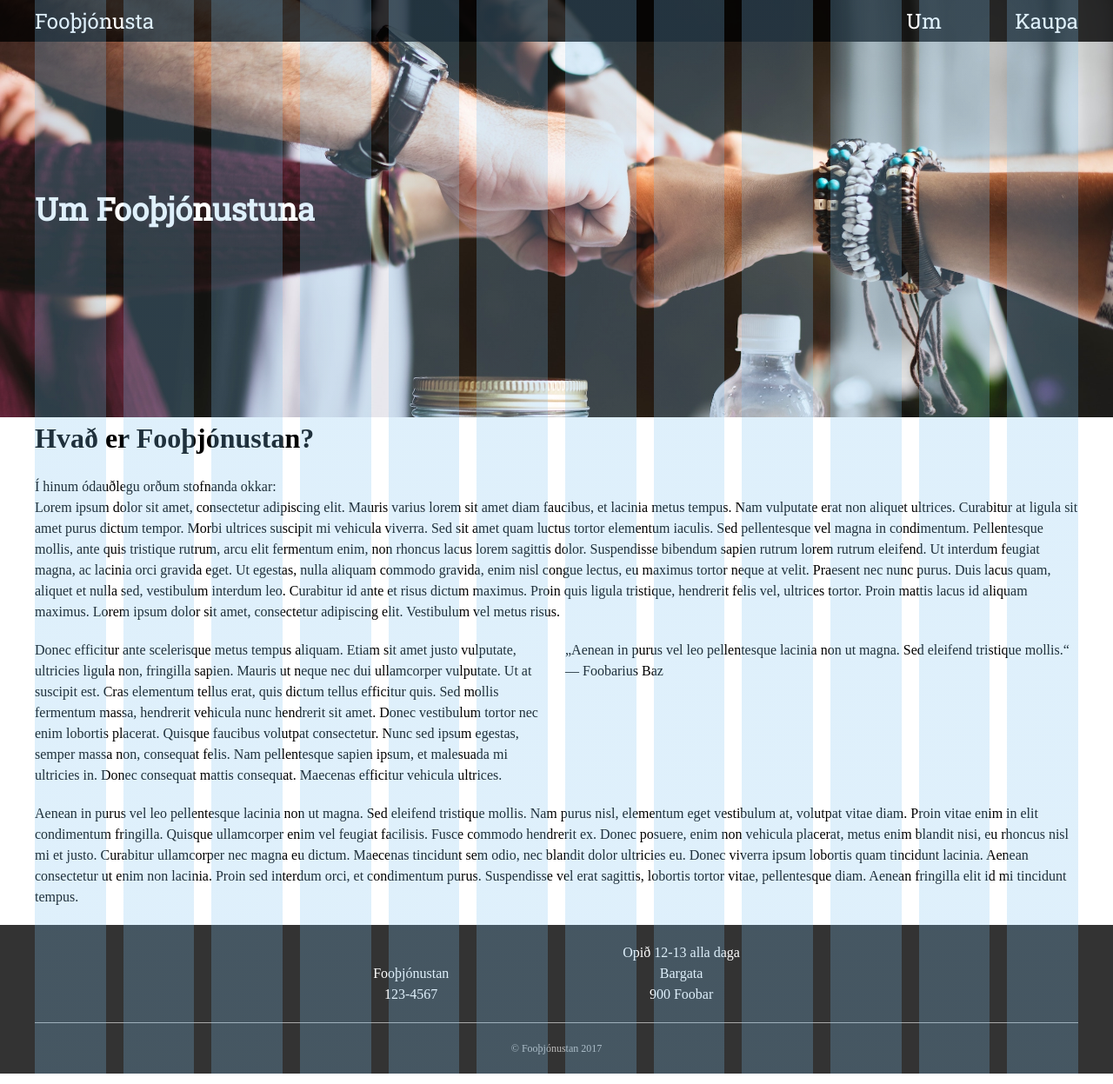
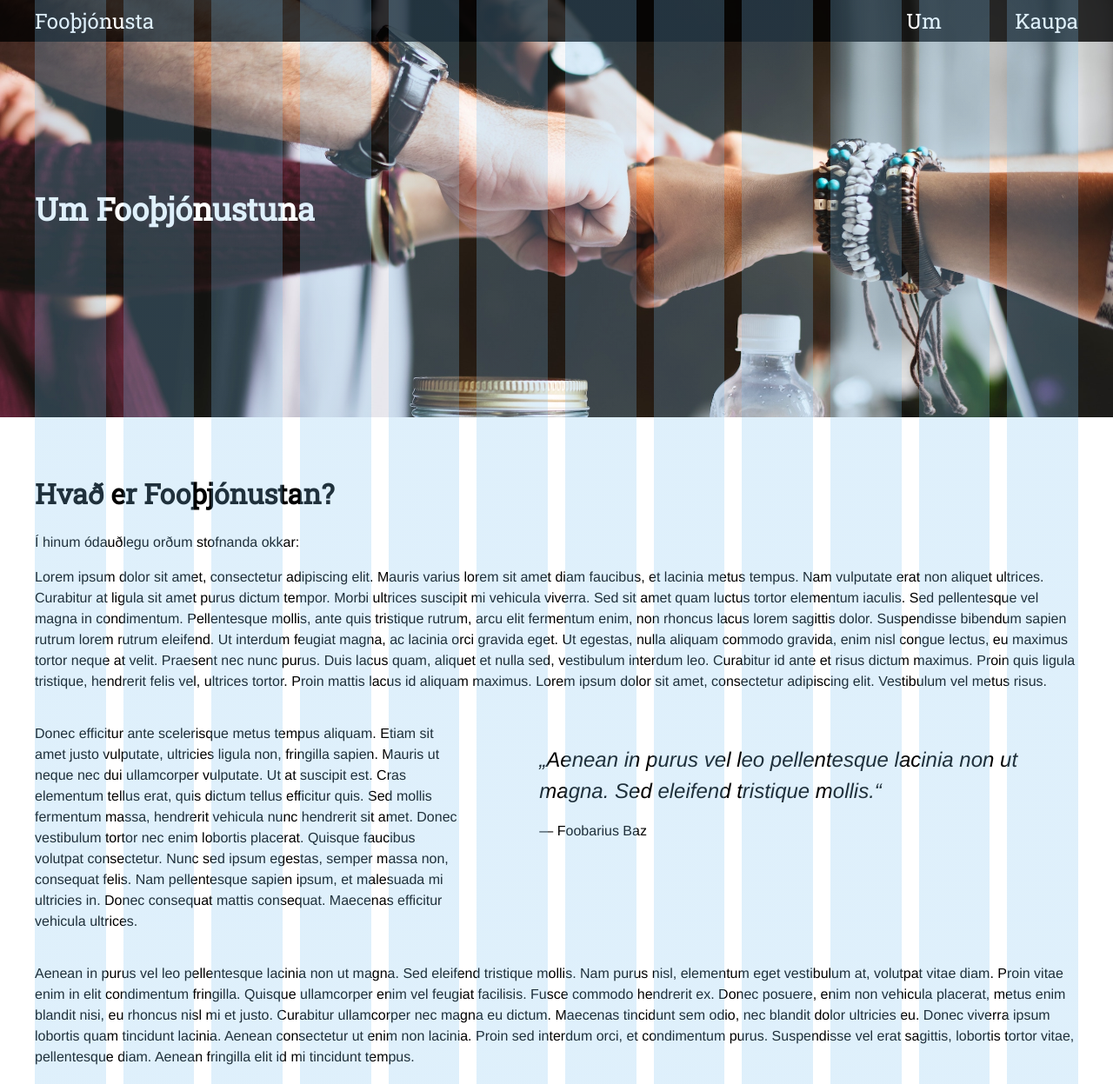
Before and after one commit to astamagg/stort_verkefni_fyrra, a website: page um.html in a window 1280 px wide. Shown: the top 1247 px of the page at 87% size. Drawn offline with Linux system fonts and the light colour scheme.

Commit message:
uppfæra texta

```diff
--- a/scss/grid.scss
+++ b/scss/grid.scss
@@ -17,8 +17,14 @@ $gutter: 20px;
   &-12 {
     @include columns(12);
   }
+  &-7 {
+    @include columns(7);
+  }
   &-6 {
     @include columns(6);
+  }
+  &-5 {
+    @include columns(5);
   }
   &-4 {
     @include columns(4);
--- /dev/null
+++ b/scss/text.scss
@@ -0,0 +1,46 @@
+
+.text {
+    $font-main: 'Open-sans', 'helvetica','sans-serif';
+    $grunnur-font: 16px;
+    $font-Head: 'Roboto Slab';
+
+    padding: 4em 0em;
+
+
+    &__heading {
+        font-family:$font-Head;
+        font-size: 2em;
+        font-weight: bold;
+
+    }
+
+    &__p {
+        font-family: $font-main;
+        font-size: $grunnur-font;
+        padding-bottom: 16px;
+        line-height: 1.5em;
+    }
+
+    &__quote {
+        font-family: $font-main;
+        font-size: 1.5* $grunnur-font;
+        font-style: italic;
+        margin: 1em 3em;
+        margin-right: 0em;
+
+        p {
+            font-size: $grunnur-font;
+            font-style: initial;
+            padding-top: 1em;
+        }
+
+
+    }
+
+    &__forsida {
+        font-size: 1.5rem;
+        text-align: center;
+        padding-bottom: 1em;
+        font-family: 'Open Sans',sans-serif;
+    }
+}
--- a/um.html
+++ b/um.html
@@ -37,12 +37,12 @@
                 </div>
               </div>
               <div class="row">
-                <div class="col col-6">
+                <div class="col col-5">
                   <p class="text__p">Donec efficitur ante scelerisque metus tempus aliquam. Etiam sit amet justo vulputate, ultricies ligula non, fringilla sapien. Mauris ut neque nec dui ullamcorper vulputate. Ut at suscipit est. Cras elementum tellus erat, quis dictum tellus efficitur quis. Sed mollis fermentum massa, hendrerit vehicula nunc hendrerit sit amet. Donec vestibulum tortor nec enim lobortis placerat. Quisque faucibus volutpat consectetur. Nunc sed ipsum egestas, semper massa non, consequat felis. Nam pellentesque sapien ipsum, et malesuada mi ultricies in. Donec consequat mattis consequat. Maecenas efficitur vehicula ultrices.</p>
                 </div>
-                <div class="col col-6">
+                <div class="col col-7">
                   <blockquote class="text__quote">„Aenean in purus vel leo pellentesque lacinia non ut magna. Sed eleifend tristique mollis.“
-                  — Foobarius Baz</blockquote>
+                  <p>— Foobarius Baz</p></blockquote>
                 </div>
               </div>
               <div class="row">
```
Also changed, not shown: styles.css, 2 other files.
